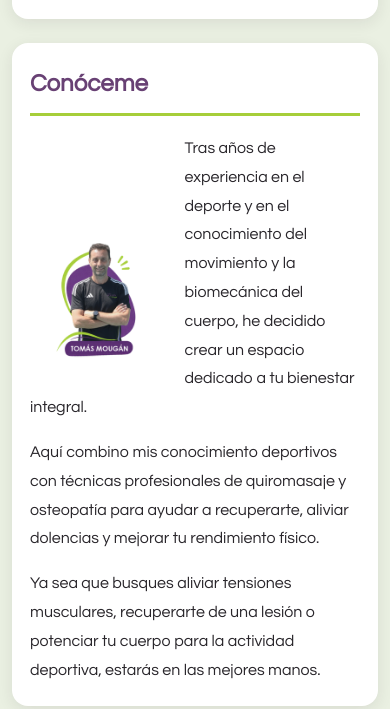
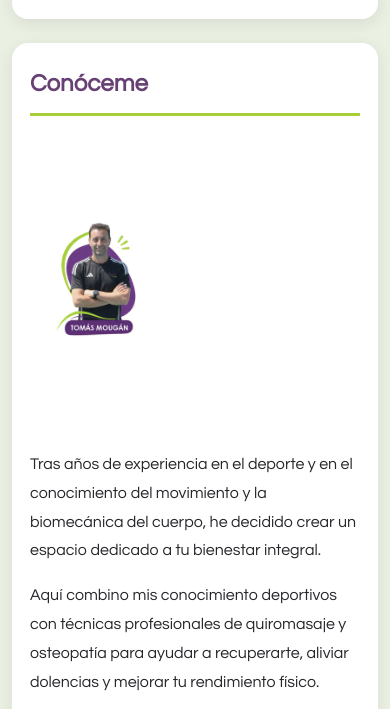
Before and after one commit to QuiroMougan/Quiro-Mougan, a plain HTML site: page index.html in a window 390 px wide. Shown: the part 2902-3611 px from the top of the page. Drawn offline with Linux system fonts and the light colour scheme.

Commit message:
Update index.html

```diff
--- a/index.html
+++ b/index.html
@@ -253,22 +253,22 @@
             padding: 12px 15px;
         }
 
-        /* CONÓCEME: texto que fluye alrededor de la foto circular */
+        /* CONÓCEME: fotografía grande junto al texto */
         .sobre-mi-contenido {
-            display: flow-root;
+            display: grid;
+            grid-template-columns: minmax(250px, 30%) minmax(0, 1fr);
+            gap: 30px;
+            align-items: stretch;
         }
 
         .sobre-mi-foto {
             position: relative;
-            float: left;
-            width: min(32%, 230px);
-            height: 230px;
-            margin: 4px 26px 18px 0;
-            overflow: hidden;
-            border: none;
-            border-radius: 0;
+            width: 100%;
+            height: 100%;
+            min-height: 260px;
+            margin: 0;
+            overflow: visible;
             background: transparent;
-            box-shadow: none;
         }
 
         .sobre-mi-foto img {
@@ -279,29 +279,11 @@
             width: 100%;
             height: 100%;
             object-fit: contain;
-            object-position: center bottom;
+            object-position: center center;
         }
 
         .sobre-mi-foto .foto-placeholder {
             display: none;
-        }
-
-        .sobre-mi-foto .foto-placeholder {
-            position: absolute;
-            inset: 0;
-            display: flex;
-            flex-direction: column;
-            align-items: center;
-            justify-content: center;
-            gap: 8px;
-            padding: 18px;
-            color: var(--morado);
-            text-align: center;
-            font-size: 0.8rem;
-        }
-
-        .sobre-mi-foto .foto-placeholder strong {
-            font-size: 0.95rem;
         }
 
         .sobre-mi-texto {
@@ -321,6 +303,21 @@
 
         .sobre-mi-texto p:last-child {
             margin-bottom: 0;
+        }
+
+        /* Adaptación a móviles */
+        @media (max-width: 650px) {
+            .sobre-mi-contenido {
+                grid-template-columns: 1fr;
+                gap: 20px;
+            }
+
+            .sobre-mi-foto {
+                width: 100%;
+                max-width: 280px;
+                height: 280px;
+                margin: 0 auto;
+            }
         }
 
         /* CONTACTO */
```
